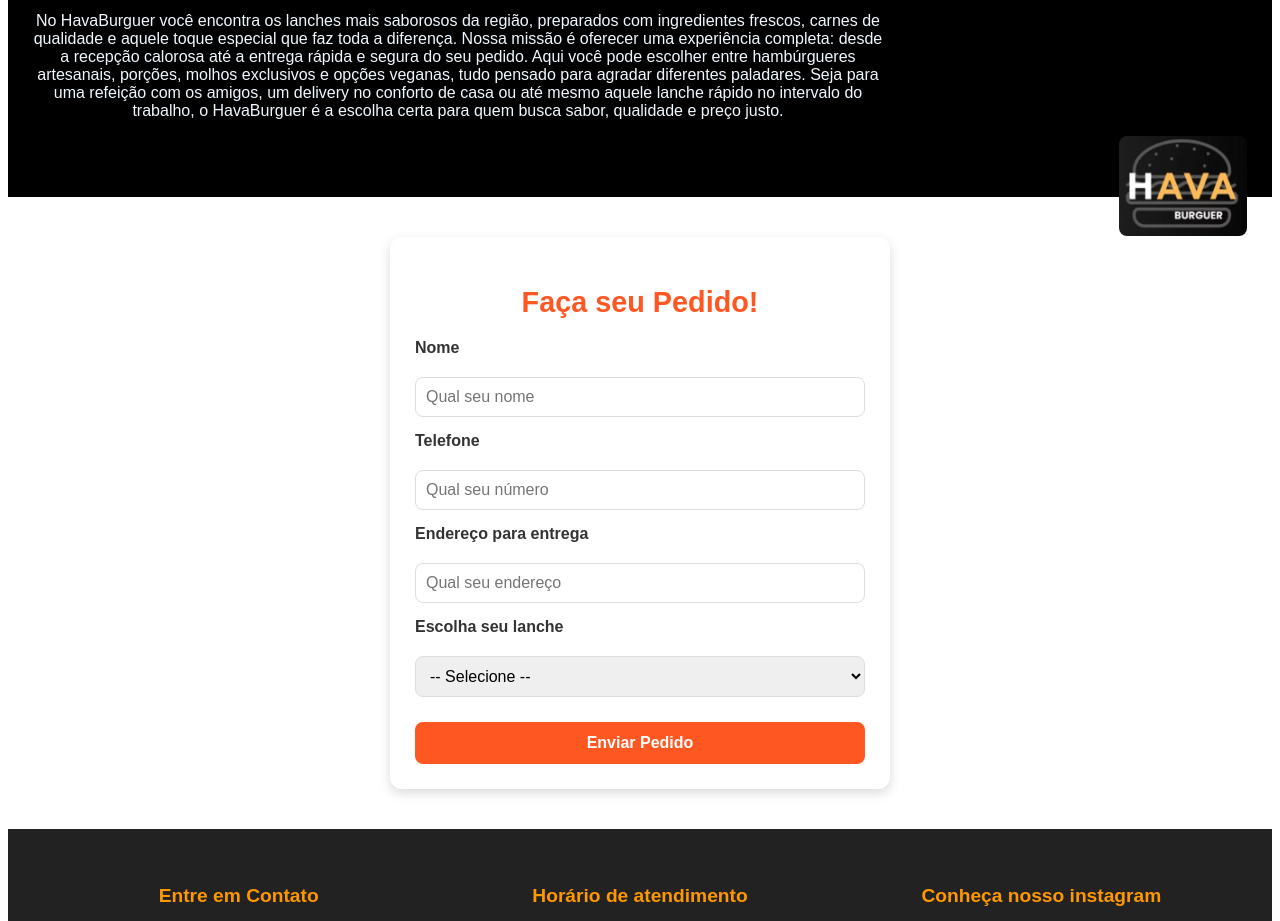
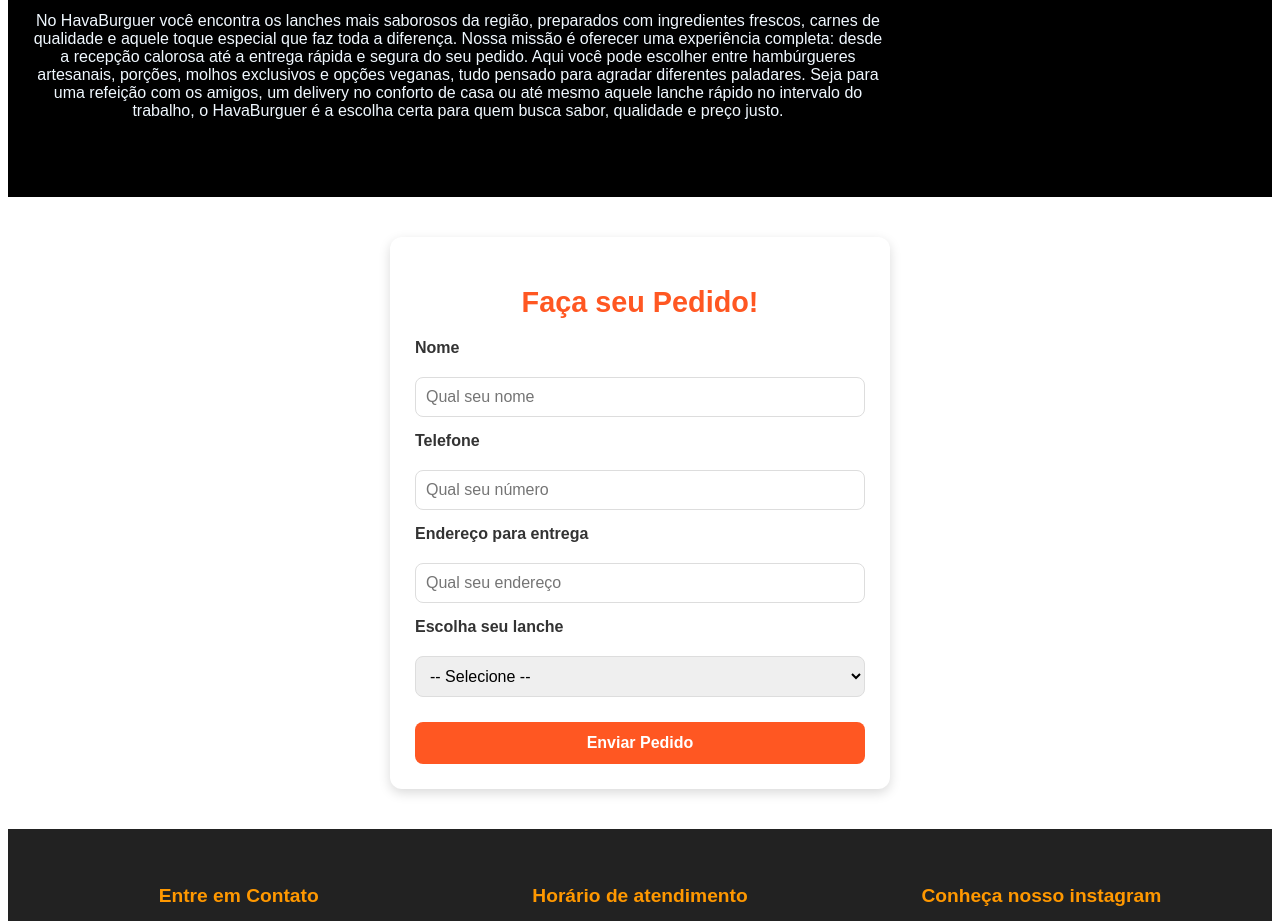
Before and after one commit to eduardodossantos03/HavaBurguer, a React (Vite) app: page / in a window 1280 px wide. Shown: the part 1320-2241 px from the top of the page. Built offline with nearby package versions, Linux system fonts and the light colour scheme.

Commit message:
index.jsx

```diff
--- a/src/components/Servico/index.jsx
+++ b/src/components/Servico/index.jsx
@@ -18,9 +18,6 @@
             </p>
         </div>
 
-        <div className="imagem">
-            <img src={HavaLogo} alt="lOGO" srcset="" />
-        </div>
         </div>
 
     )
```
